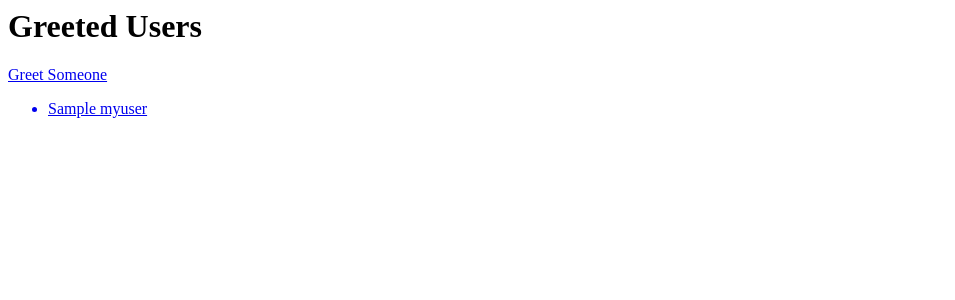
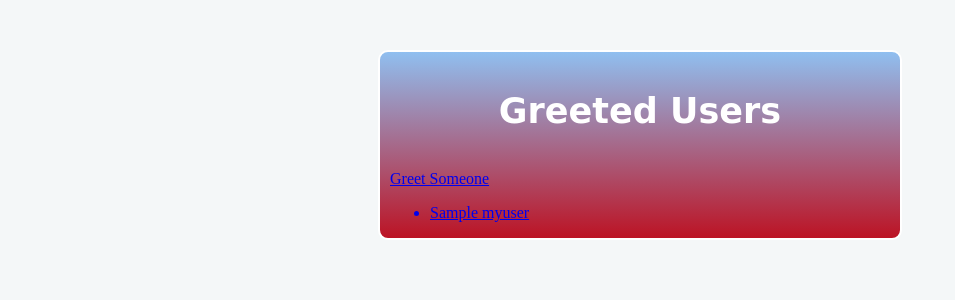
Before and after one commit to ditero/registration_numbers_webapp, a Node project: template views/myusers/index.handlebars in a window 1280 px wide. Shown: the top 300 px of the page, without its empty margins (0-955 px from the left). Run offline with Node 20 templates, Linux system fonts and the light colour scheme; the template is opened without the code that fills it: most values are stand-ins (such as "Sample title", 1, 10 or a date in 2020); some libraries are stand-ins or nearby versions.

Commit message:
Adding stylesheet to APP

```diff
--- a/public/style.css
+++ b/public/style.css
@@ -1,91 +1,107 @@
-body {
-    background-color: dodgerblue;
+html, body {
+   background-color: #f4f7f8;
+   margin: left;
+   padding: 0;
+
+ }
+ .container {
+  max-width: 500px;
+  margin: 50px auto;
+  padding: 0 10px;
+  background-color: #14213D;
+   border-style: solid;
+  border-top-width: 5px;
+  border-color: #14213D;
+  border: 2px solid #FFF;
+  border-radius: 10px;
+  position: inherit;
+  background-image: -webkit-linear-gradient(#90BFF0, #BC1324);
 
 }
 
-.container{
-    background-color: white;
-    width : 80%;
-    margin : auto;
-    padding : 1em;
-    font-family: "Arial"
+.places {
+  margin: 50px auto;
+  padding: 20px 0px 0px 0px;
+  width: 50%;
+  border-style: solid;
+  border-top-width: 5px;
+  border-color: #14213D;
+  border: 2px solid #FFF;
+  border-radius: 10px;
+  background-color: #14213D;
+  color: #FFF;
+  background-image: -webkit-linear-gradient(#FFD194, #BC1324);
+
 }
+h1{
+  text-align: center;
+  color: firebrick;
+  color: #FFF;
+  font-family: 'Amatic SC', cursive;
+  font-size: 35px;
+  padding: 14px;
 
-.error {
-    color : red;
 }
+p {
+  align-content:  center;
+    margin: 0 auto;
+  text-align-last: center;
+  display: block;
+  color: #FFF;
+}
+.choose{
+  align-content:  center;
+  margin: 1.5% auto;
+  text-align-last: center;
+  display: block;
+  color: #FFF;
+}
+h1{
+  align-content:  center;
+    margin: 5% auto;
+  text-align-last: center;
+  display: block;
+  color: #FFF;
+}
+h2{
+  margin: 5% auto;
+  text-align: right;
+  display: block;
+  color: #FFF;
+  font-size: 50px;
+}
+textarea {
 
-.success {
-    color : lightgreen;
-}
-
-.header {
-    display: inline;
-}
-
-label {
-    font-weight: bold;
-    width : 10em;
-    display: inline-block;
+  align-content:  center;
+  width:250px;
+  display: block;
+  margin: 0% auto;
+  resize: none;
+  text-align: center;
 
 }
 
-input[type='text'],
-input[type='email'],
-input[type='number'],
-select
-{
-    padding : 0.5em;
-    border : solid grey 0.05em;
+button {
+  display: inline-block;
+  width:150px;
+  margin-left:68px;
+  margin-top: 5%;
+  align: center;
+  cursor: pointer;
+  background-color: #14213D;
+  color: #FFF;
+  font-family: 'Amatic SC', cursive;
+  font-size: 26px;
+  padding: 7px;
+  background-image: -webkit-linear-gradient(#FFD194, #BC1324);
 }
-
-input[type='submit']{
-    margin : 0.5em;
+.radio{
+  align-content:  center;
+  display:inline;
+  margin-top: 5%;
+  width:20px;
+  margin-left:140px;
 }
-
-.menu {
-    margin-bottom: 1em;
-    display: inline;
+.keepTrk{
+    margin-right: 10px;
 }
-
-.menu ul {
-    list-style: none;
-    display: inline;
-}
-
-.menu ul {
-    list-style: none;
-}
-
-.menu li {
-    display: inline-block;
-    width : 7em;
-    text-align: center;
-}
-
-.menu li a {
-    display : block;
-    background-color: dodgerblue;
-    padding : 1em;
-}
-
-.menu li a:hover {
-    background-color: lightgrey;
-}
-
-.field{
-    margin : 0.5em;
-}
-
-.search{
-    margin-top: 5em;
-}
-
-.search input[type="text"] {
-    width: 20em;
-}
-
-.search input[type="submit"] {
-    width: 10em;
-    padding : 0.5em;
-}
--- a/views/layouts/main.handlebars
+++ b/views/layouts/main.handlebars
@@ -1 +1,15 @@
-{{{body}}}
+<!DOCTYPE html>
+<html>
+  <head>
+    <meta charset="utf-8">
+    <link rel="stylesheet" href="style.css">
+    <title>GreetApp</title>
+  </head>
+  <body>
+    <div class="container">
+
+      {{{body}}}
+    </div>
+
+  </body>
+</html>
--- a/views/myusers/greet.handlebars
+++ b/views/myusers/greet.handlebars
@@ -1,4 +1,5 @@
 <h1>Greet Someone</h1>
+
 
 <form class="" action="/greetings" method="post">
   <input type="text" name="user" placeholder="Type your name here">
```
